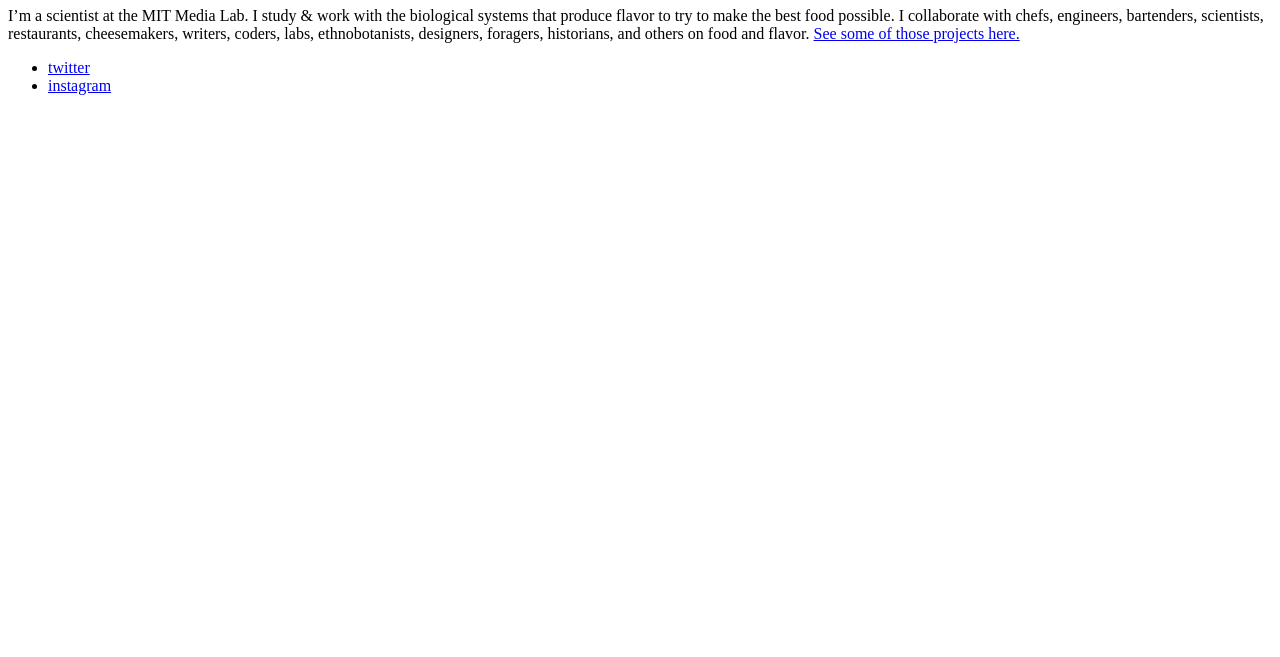
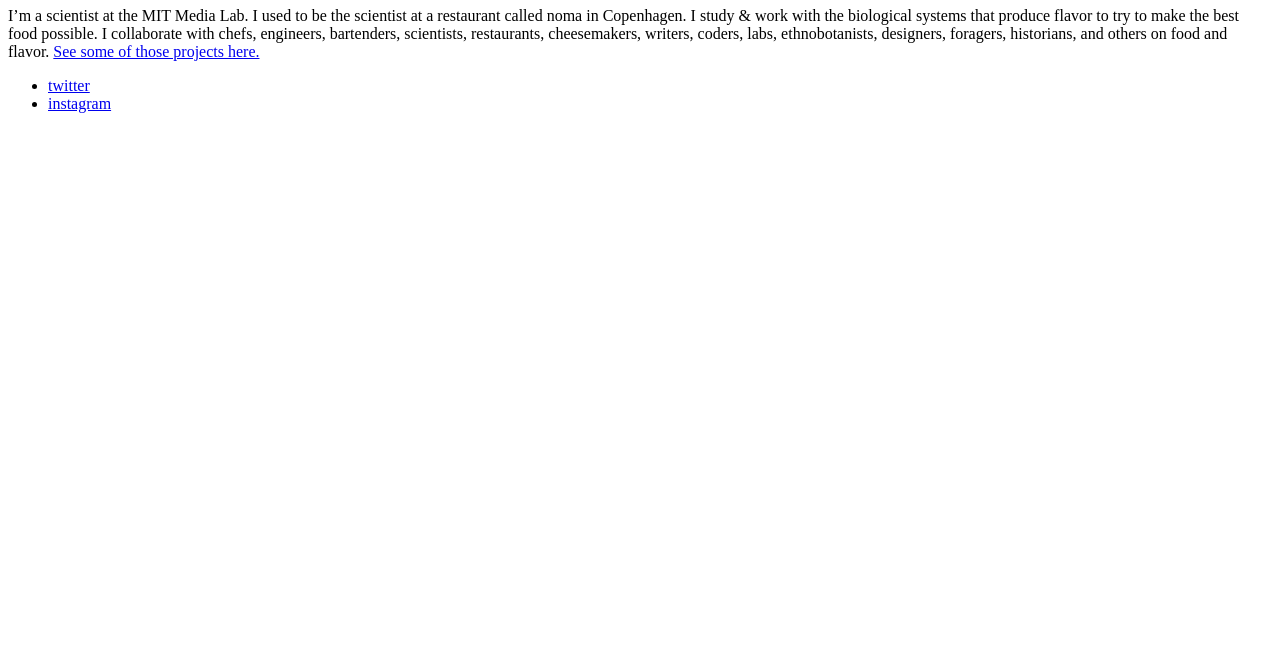
Before and after one commit to ariellejohnson/ariellejohnson.github.io, a plain HTML site: page index.html in a window 1280 px wide. Shown: the part 143-800 px from the top of the page. Drawn offline with Linux system fonts and the light colour scheme.

Commit message:
Update index.html

```diff
--- a/index.html
+++ b/index.html
@@ -14,7 +14,7 @@
 		<div class="container">
     		<div class="blurb">
         		<h1>Hi, I'm Dr. Arielle Johnson!</h1>
-				<p>I’m a scientist at the MIT Media Lab. I study & work with the biological systems that produce flavor to try to make the best food possible. I collaborate with chefs, engineers, bartenders, scientists, restaurants, cheesemakers, writers, coders, labs, ethnobotanists, designers, foragers, historians, and others on food and flavor. <a href=“/projects”>See some of those projects here.</a></p>
+				<p>I’m a scientist at the MIT Media Lab. I used to be the scientist at a restaurant called noma in Copenhagen. I study & work with the biological systems that produce flavor to try to make the best food possible. I collaborate with chefs, engineers, bartenders, scientists, restaurants, cheesemakers, writers, coders, labs, ethnobotanists, designers, foragers, historians, and others on food and flavor. <a href=“/projects”>See some of those projects here.</a></p>
     		</div><!-- /.blurb -->
 		</div><!-- /.container -->
 		<footer>
```
